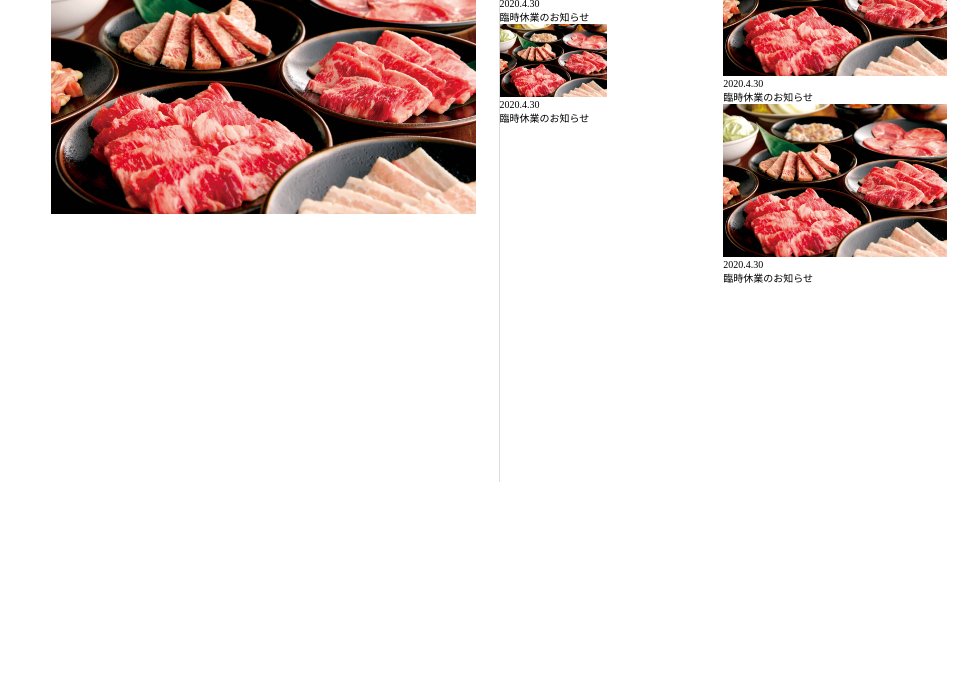
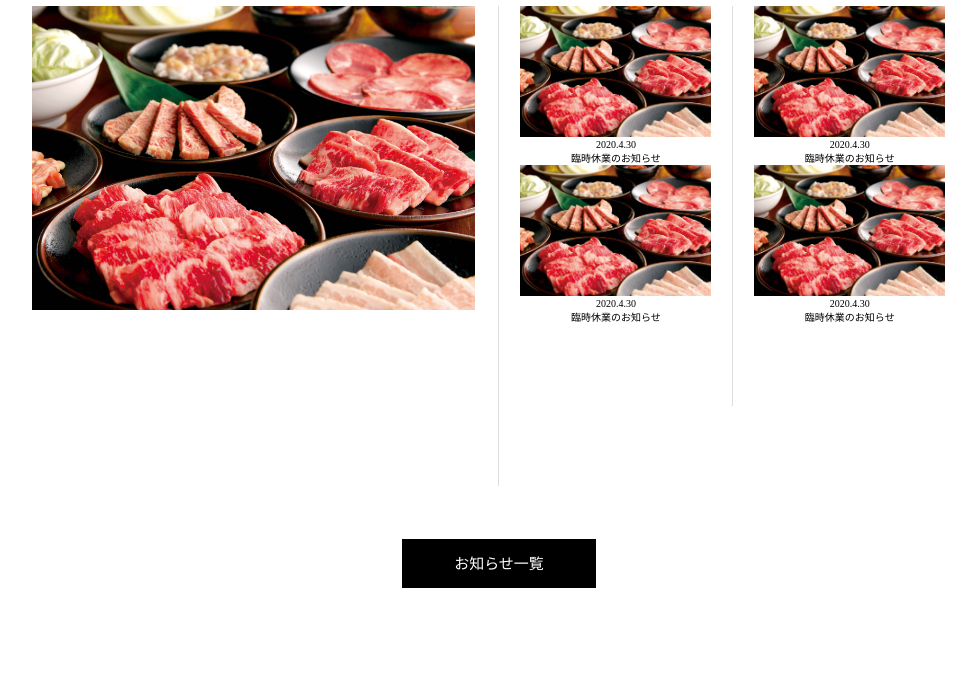
Before and after one commit to pandoranohako/portfolio-1, a plain HTML site: page index.html in a window 1280 px wide. Shown: the part 122-800 px from the top of the page, without its empty margins (141-1119 px from the left). Drawn offline with nearby package versions, Linux system fonts and the light colour scheme.

Commit message:
Create framework.

```diff
--- a/css/tsutomu.scss
+++ b/css/tsutomu.scss
@@ -1,35 +1,48 @@
 .middle_wrapper {
 
   .content {
-    width: 70%;
+    width: 73%;
     margin: 0 auto;
     .info__title {
       font-family: "Times New Roman", "游明朝", "Yu Mincho", "游明朝体", "YuMincho", "ヒラギノ明朝 Pro W3", "Hiragino Mincho Pro", "HiraMinProN-W3", "HGS明朝E", "ＭＳ Ｐ明朝", "MS PMincho", serif;
       font-size: 3rem;
+      margin: 7% 0 2% 0;
     }
     .info {
       display: flex;
-      justify-content: space-between;
+      justify-content: space-around;
       &__left {
         width: 50%;
-        height: 70vh;
+        height: 60vh;
         border-right: 1px solid  #ddd;
       }
       &__right {
+        text-align: center;
         width: 50%;
+        height: 50vh;
         display: flex;
-        justify-content: space-between;
+        justify-content: space-around;
         &__left {
           width: 50%;
-
-          .sub_content {
-            width: 48%;
-          }
+          border-right: 1px solid #ddd;
         }
         &__right {
           width: 50%;
         }
       }
     }
+    .info__btn {
+      text-align: center;
+      padding-top: 7%;
+
+      a {
+      padding: 1.8% 5.6%;
+      background-color: black;
+      color: white;
+      font-size: 1.5rem;
+      text-decoration: none;
+      font-family: "Times New Roman", "游明朝", "Yu Mincho", "游明朝体", "YuMincho", "ヒラギノ明朝 Pro W3", "Hiragino Mincho Pro", "HiraMinProN-W3", "HGS明朝E", "ＭＳ Ｐ明朝", "MS PMincho", serif;
+      }
+    }
   }
 }
--- a/index.html
+++ b/index.html
@@ -26,32 +26,32 @@
           <div class="info__right">
             <div class="info__right__left">
               <div class="sub_content">
-                <img src="img/left.png" width="100%">
+                <img src="img/left.png" width="82%">
                 <p>2020.4.30</p>
                 <h3>臨時休業のお知らせ</h3>
               </div>
               <div class="sub_content">
-                <img src="img/left.png" width="100%">
+                <img src="img/left.png" width="82%">
                 <p>2020.4.30</p>
                 <h3>臨時休業のお知らせ</h3>
               </div>
             </div>
             <div class="info__right__right">
               <div class="sub_content">
-                <img src="img/left.png" width="100%">
+                <img src="img/left.png" width="82%">
                 <p>2020.4.30</p>
                 <h3>臨時休業のお知らせ</h3>
               </div>
               <div class="sub_content">
-                <img src="img/left.png" width="100%">
+                <img src="img/left.png" width="82%">
                 <p>2020.4.30</p>
                 <h3>臨時休業のお知らせ</h3>
               </div>
             </div>
           </div>
         </div>
-        <div class="int__btn">
-
+        <div class="info__btn">
+          <a href="#">お知らせ一覧</a>
         </div>
       </div>
     </div>
```
Also changed, not shown: css/tsutomu.css, 1 other file.
